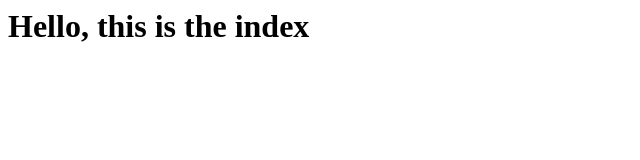
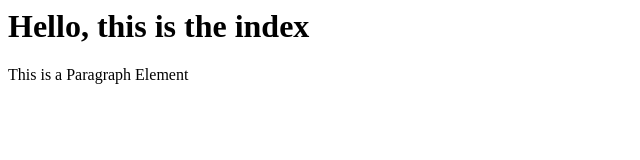
Before and after one commit to dstockalper/exercise2, a plain HTML site: page index.html in a window 1280 px wide. Shown: the whole page, without its empty margins (0-640 px from the left). Drawn offline with Linux system fonts and the light colour scheme.

Commit message:
add paragraph

```diff
--- a/index.html
+++ b/index.html
@@ -1 +1,3 @@
 <h1>Hello, this is the index</h1>
+
+<p>This is a Paragraph Element</p>
```
